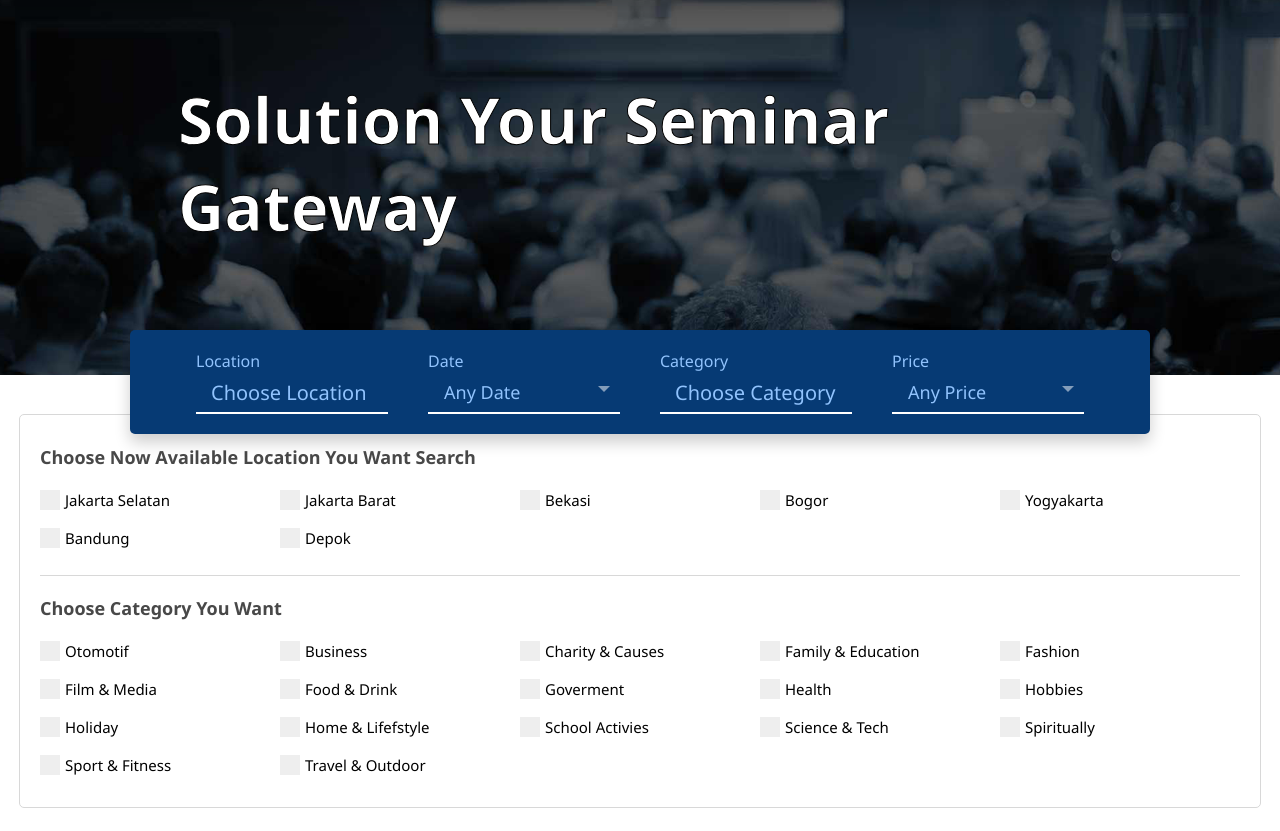
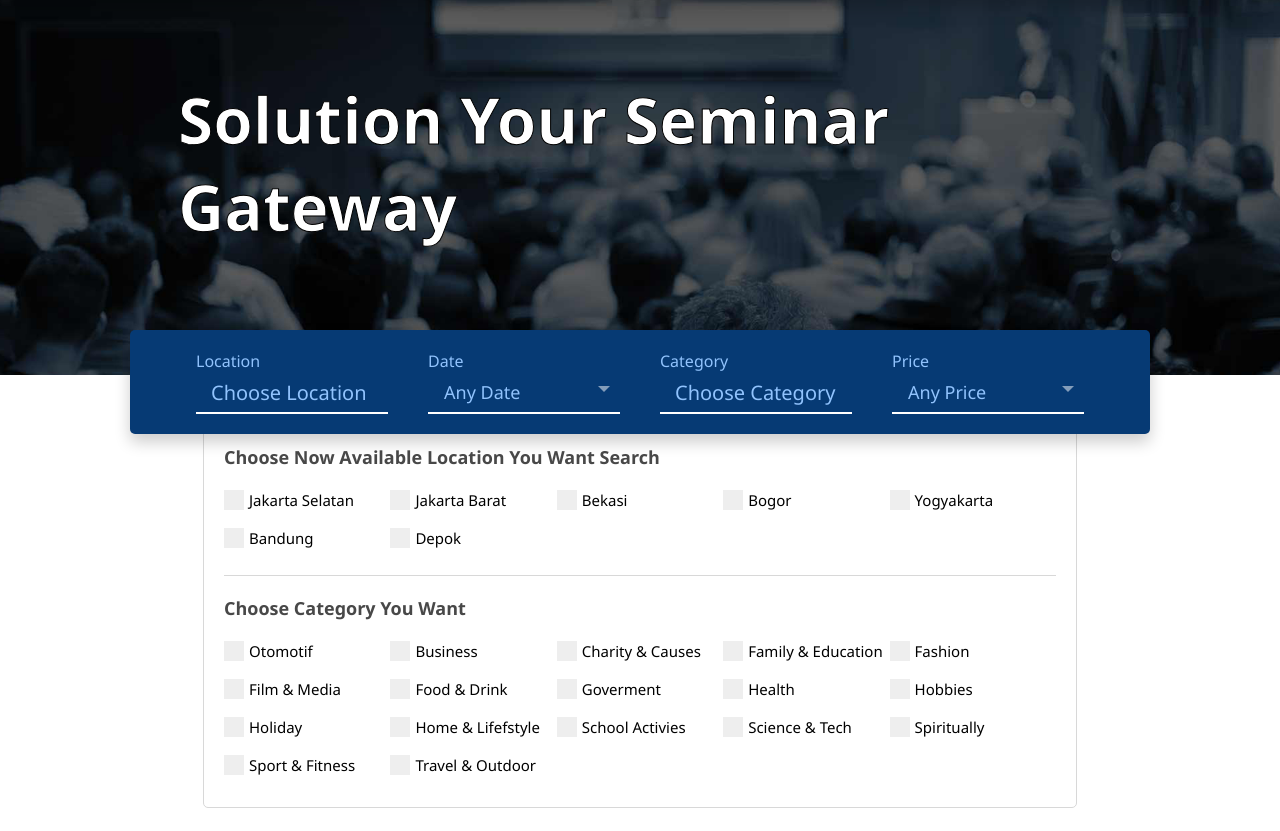
Before and after one commit to alfafarhans/ci3, a CodeIgniter app: page /ci3/home in a window 1280 px wide. Shown: the part 62-893 px from the top of the page. Run offline with CodeIgniter, Linux system fonts and the light colour scheme; data comes from the database, SQL or seed files in the repository; some libraries are stand-ins or nearby versions.

Commit message:
Update home.css

```diff
--- a/asset/css/home.css
+++ b/asset/css/home.css
@@ -338,7 +338,7 @@ body{
 
     #checkboxbox{
         float: center;
-        width: 1200px;
+        width: 65vw;
         padding: 10px 20px 20px;
         border: 1px solid #D8D8D8;
         border-radius: 5px;
```
